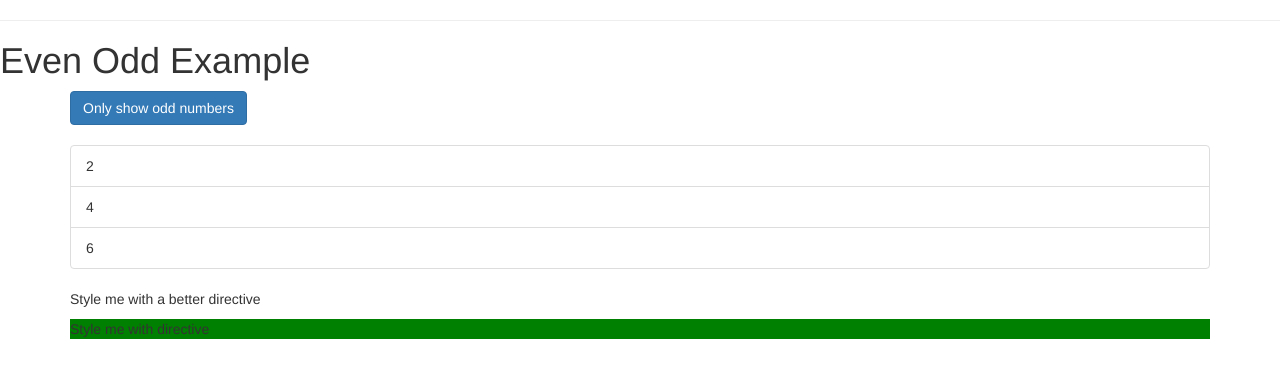
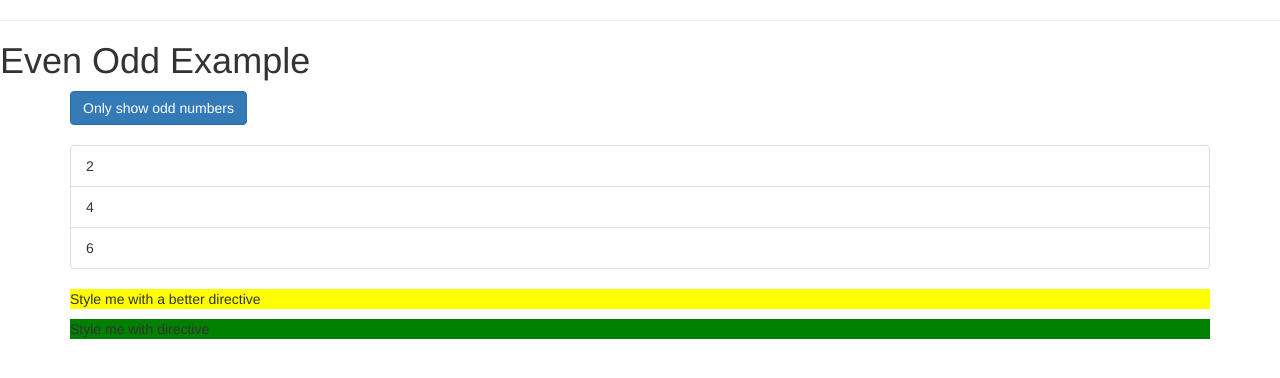
Before and after one commit to superernie77/angular-playground, an Angular app: page / in a window 1280 px wide. Shown: the top 378 px of the page. Built offline with nearby package versions, Linux system fonts and the light colour scheme.

Commit message:
added directive properties

```diff
--- a/src/app/even-odd/better-highlight/better-highlight.directive.ts
+++ b/src/app/even-odd/better-highlight/better-highlight.directive.ts
@@ -1,21 +1,34 @@
-import { Directive, Renderer2, OnInit, ElementRef, HostListener } from '@angular/core';
+import { Directive, Renderer2, OnInit, ElementRef, HostListener, HostBinding, Input } from '@angular/core';
 
 @Directive({
   selector: '[appBetterHighlight]'
 })
 export class BetterHighlightDirective implements OnInit {
 
+  @Input() defaultColor : string = 'transparent';
+
+  @Input() highlightColor : string = 'blue';
+
+  constructor(private elRef: ElementRef, private renderer: Renderer2) { }
+
+  // Property of the Host-Element in the param string
+  @HostBinding('style.backgroundColor') backgroundColor : string = this.defaultColor;
+
+  // name of the event as param
   @HostListener('mouseenter') mouseOver(evenData: Event){
-    this.renderer.setStyle(this.elRef.nativeElement, 'background-color', 'blue');
+    //this.renderer.setStyle(this.elRef.nativeElement, 'background-color', 'blue');
+    this.backgroundColor = this.highlightColor;
   }
 
   @HostListener('mouseleave') mouseLeave(evenData: Event){
-    this.renderer.setStyle(this.elRef.nativeElement, 'background-color', 'transparent');
+    //this.renderer.setStyle(this.elRef.nativeElement, 'background-color', 'transparent');
+    this.backgroundColor = this.defaultColor;
   }
 
-  constructor(private elRef: ElementRef, private renderer: Renderer2) { }
+
 
   ngOnInit(){
+    this.backgroundColor = this.defaultColor
     //this.renderer.setStyle(this.elRef.nativeElement, 'background-color', 'blue');
   }
 }
--- a/src/app/even-odd/even-odd.component.html
+++ b/src/app/even-odd/even-odd.component.html
@@ -24,7 +24,7 @@
           </li>
         </div>
       </ul>
-      <p appBetterHighlight>Style me with a better directive</p>
+      <p appBetterHighlight [highlightColor]="'red'" [defaultColor] ="'yellow'">Style me with a better directive</p>
       <p appBasicHighlight>Style me with directive</p>
     </div>
   </div>
```
